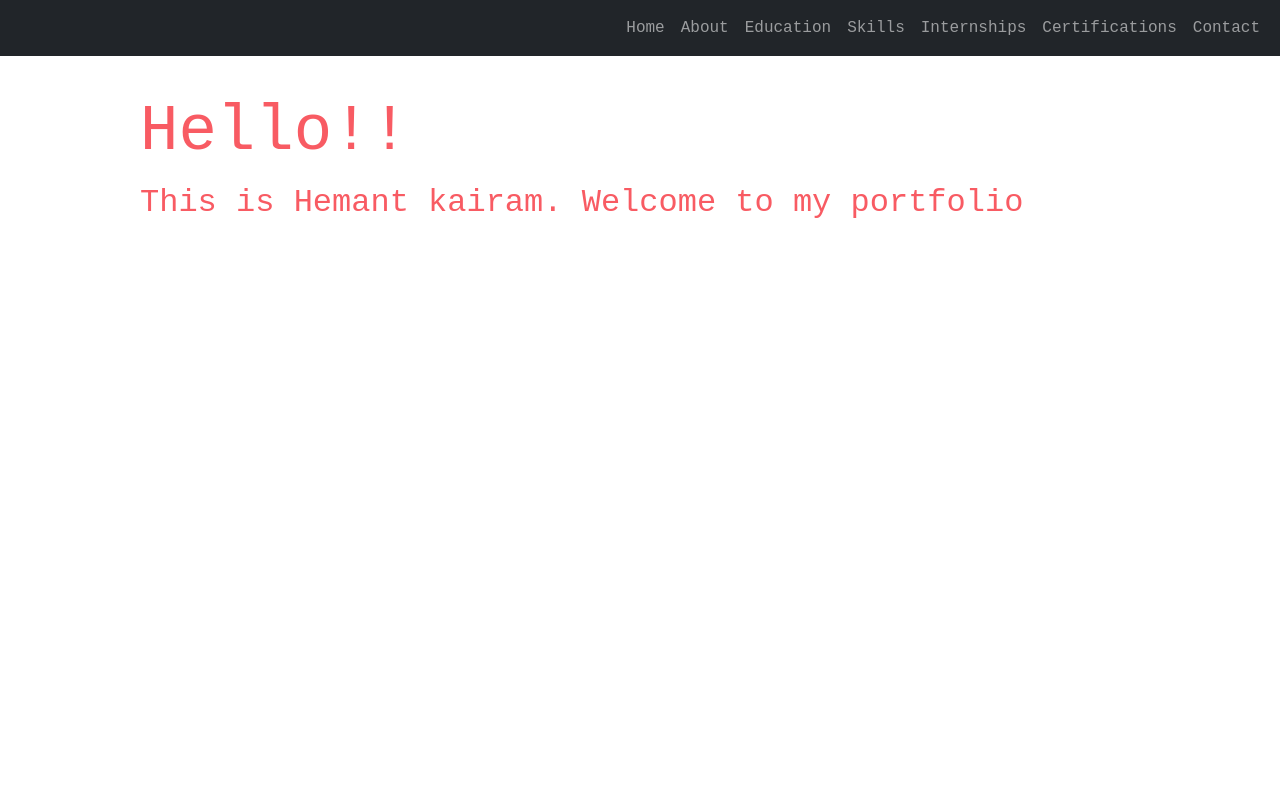
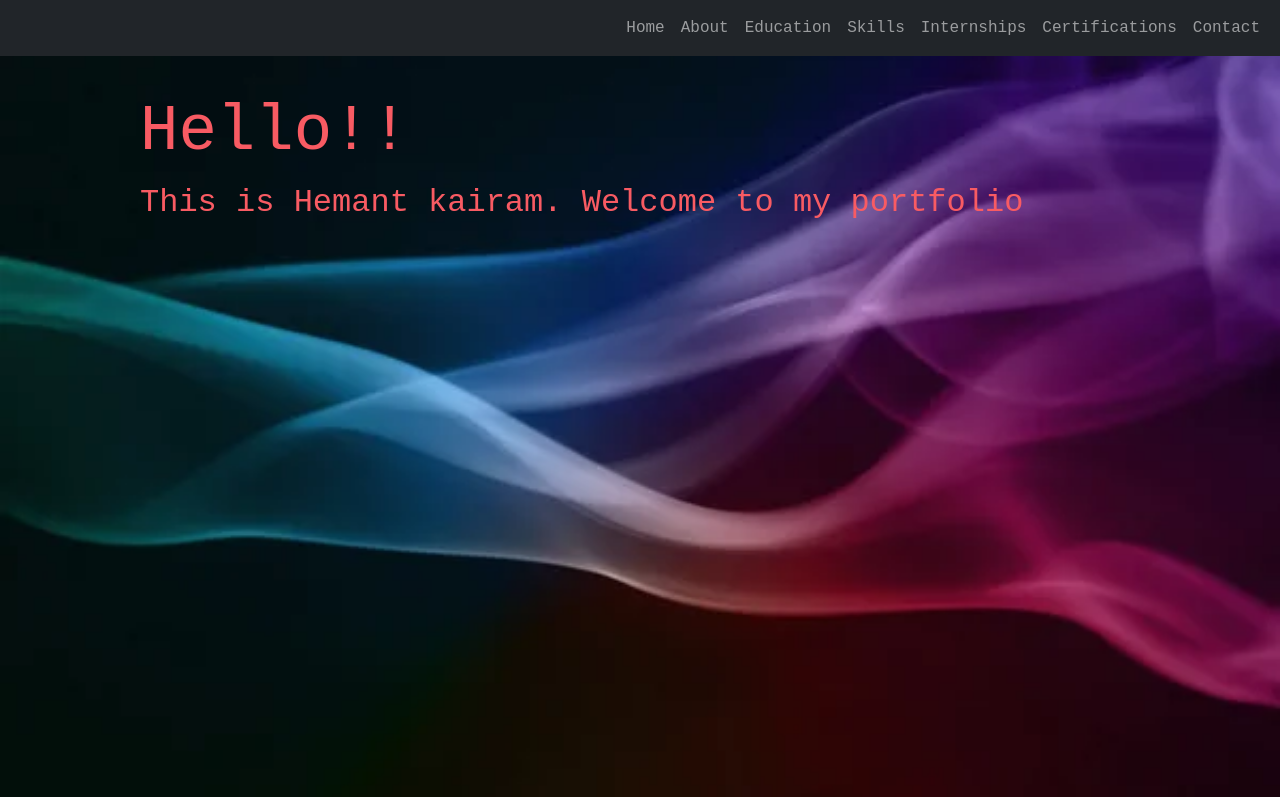
Before and after one commit to Hemanth6699/Portfolio-website, a plain HTML site: page index.html in a window 1280 px wide. Shown: the top 797 px of the page. Drawn offline with nearby package versions, Linux system fonts and the light colour scheme; a web font is replaced by a local one.

Commit message:
Update index.html

```diff
--- a/index.html
+++ b/index.html
@@ -21,7 +21,7 @@
 
     .bannerBgImage {
       height: 100vh;
-      background: url("Image 7.jpg" height="300" width="300");
+      background: url("Image 7.jpg");
       background-size: cover;
       position: relative;
     }
```
